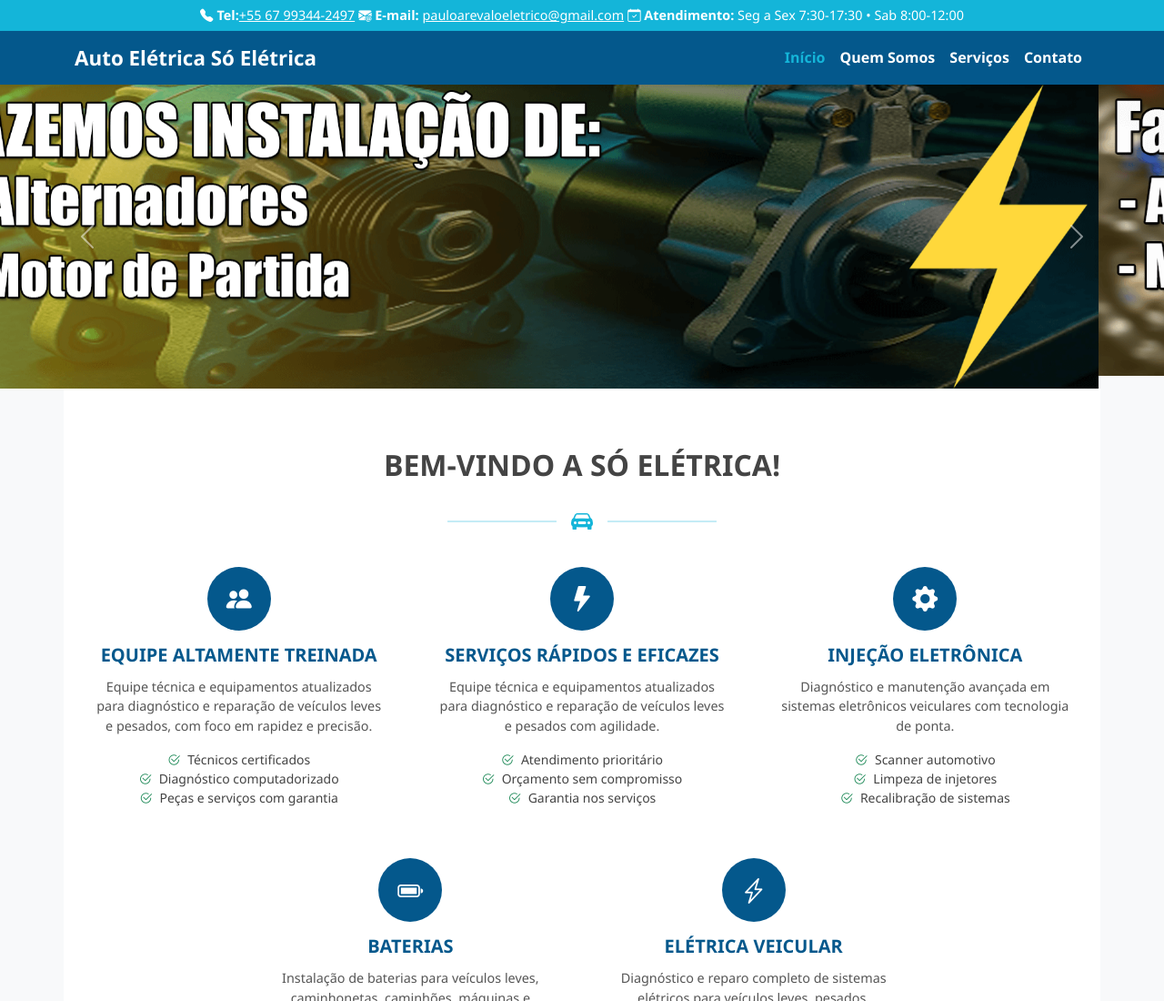
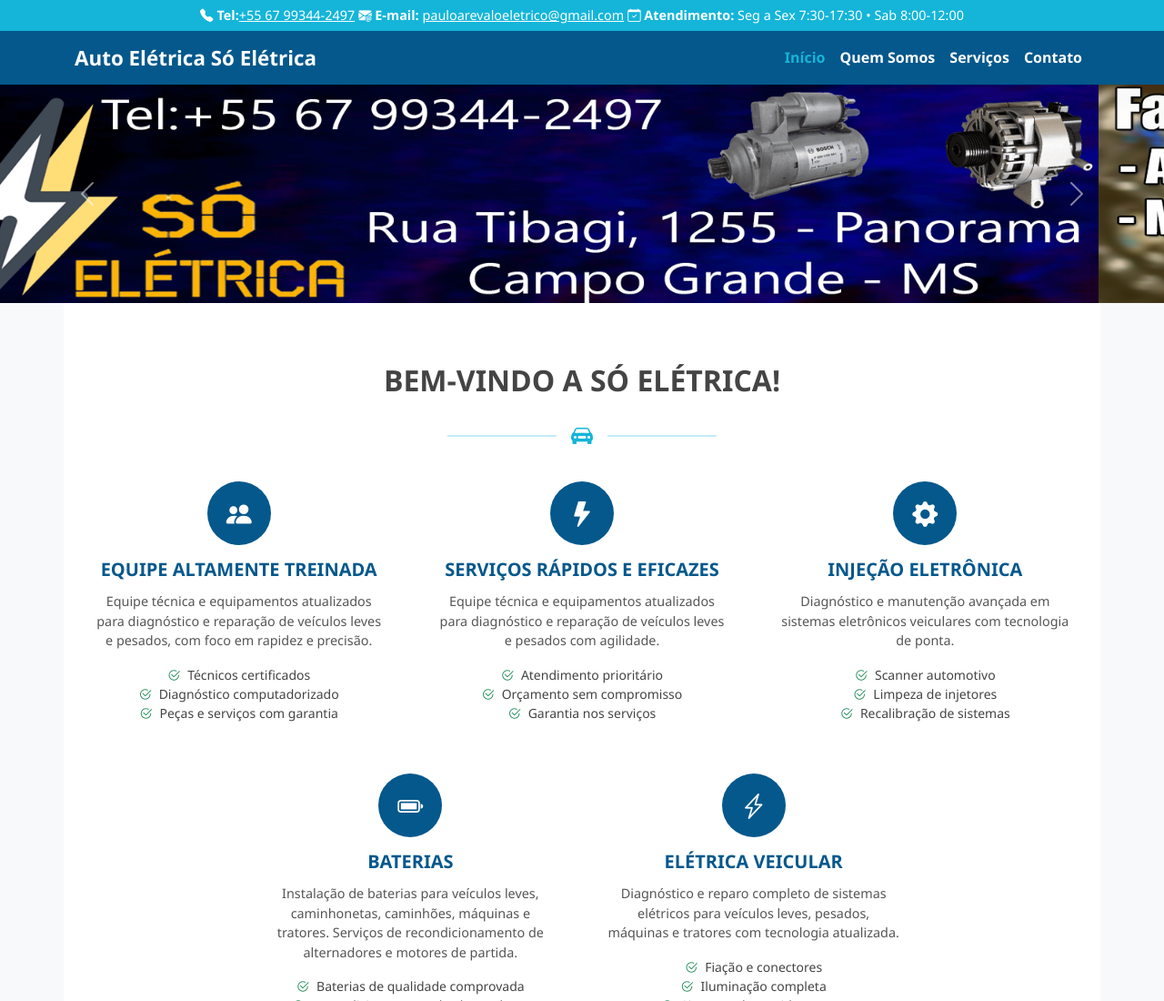
Before and after one commit to JOKANewDev/auto-eletrica-so-eletrica-site, a plain HTML site: page index.html in a window 1280 px wide. Shown: the top 1100 px of the page at 91% size. Drawn offline with nearby package versions, Linux system fonts and the light colour scheme.

Commit message:
Fotos 1.2

```diff
--- a/index.html
+++ b/index.html
@@ -52,13 +52,13 @@
   </div>
   <div class="carousel-inner">
     <div class="carousel-item active">
-      <img src="img/IMG-1.png" class="d-block w-100" alt="Imagem 1">
+      <img src="img/phone.png" class="d-block w-100" alt="telefone">
     </div>
     <div class="carousel-item">
-      <img src="img/IMG2.png" class="d-block w-100" alt="Imagem 2">
+      <img src="img/reparo.png" class="d-block w-100" alt="reparos">
     </div>
     <div class="carousel-item">
-      <img src="img/IMG-1.png" class="d-block w-100" alt="Imagem 3">
+      <img src="img/servicos.png" class="d-block w-100" alt="servicos">
     </div>
   </div>
   <button class="carousel-control-prev" type="button" data-bs-target="#carouselExampleIndicators"  data-bs-slide="prev">
```
Also changed, not shown: favicon/Fav.png (added), img/4.png (deleted), img/IMG-1.png (deleted), img/img2.png (deleted), img/phone.png (added), img/reparo.png (added), img/servicos.png (added).
